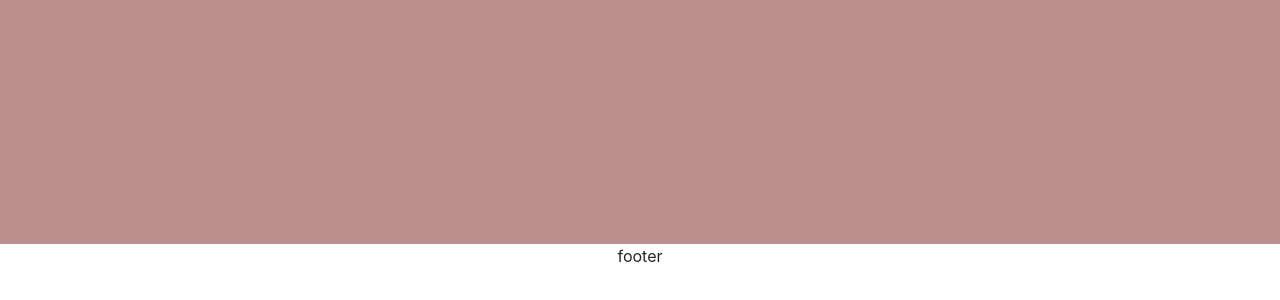
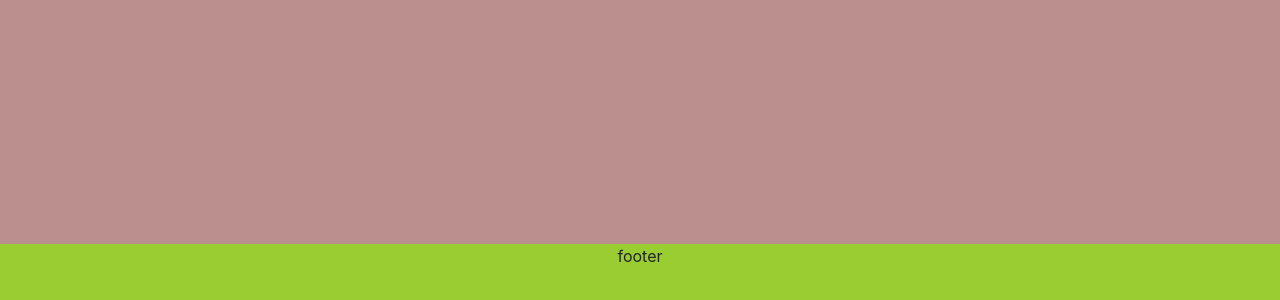
Before and after one commit to tsmithno2/Portfolio, a React (Create React App) app: page / in a window 1280 px wide. Shown: the part 2196-2496 px from the top of the page. Built offline with nearby package versions, Linux system fonts and the light colour scheme.

Commit message:
basic footer set up

```diff
--- a/src/components/footer/Footer.css
+++ b/src/components/footer/Footer.css
@@ -0,0 +1,5 @@
+.FooterFull {
+  height: 15vh;
+  width: 100vw;
+  background-color: yellowgreen;
+}
--- a/src/components/footer/Footer.js
+++ b/src/components/footer/Footer.js
@@ -3,7 +3,7 @@ import "./Footer.css";
 
 function Footer() {
   return (
-    <div>
+    <div className="FooterFull">
       <p>footer</p>
     </div>
   );
```
